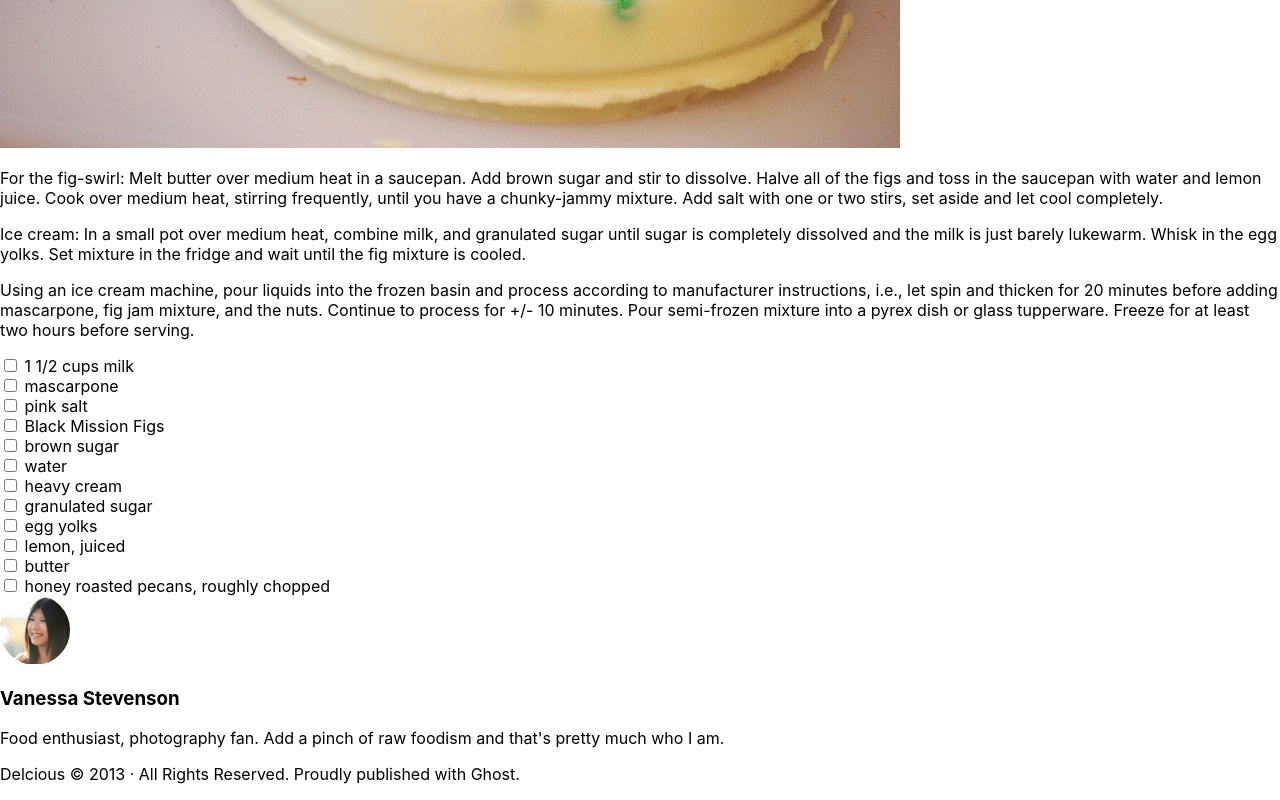
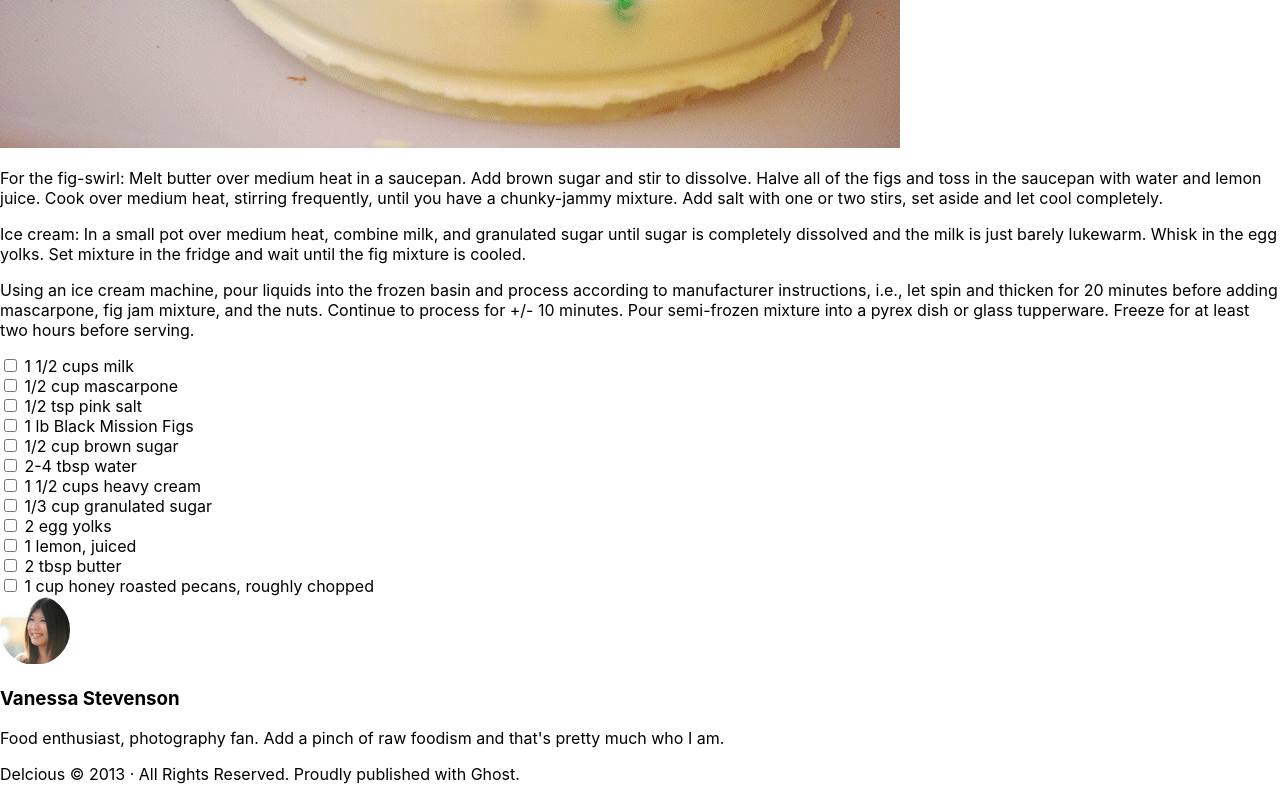
Before and after one commit to scjam/chocolate-pizza-react, a React (Create React App) app: page / in a window 1280 px wide. Shown: the part 651-1451 px from the top of the page. Built offline with nearby package versions, Linux system fonts and the light colour scheme.

Commit message:
fixed array

```diff
--- a/src/IngredientsList.js
+++ b/src/IngredientsList.js
@@ -7,30 +7,51 @@ export default class IngredientsList extends Component {
         {
         name: 'milk',
         amount:'1 1/2 cups'
-    },
-        {name: 'mascarpone',
-        amount: ''},
-        {name: 'pink salt',
-        amount: ''},
-        {name: 'Black Mission Figs',
-        amount: ''},
-        {name: 'brown sugar',
-        amount: ''},
-        {name: 'water',
-        amount: ''},
-        {name: 'heavy cream',
-        amount: ''},
-        {name: 'granulated sugar',
-        amount: ''},
-        {name: 'egg yolks',
-        amount: ''},
-        {name: 'lemon, juiced',
-        amount: ''},
-        {name: 'butter',
-        amount: ''},
-        {name: 'honey roasted pecans, roughly chopped',
-    amount: ''}]
-    // ingredientAmount = [, '1/2 cup ', '1/2 tsp ', '1 lb ', '1/2 cup ', '2-4 tbsp ', '1 1/2 cups ', '1/3 cup', '2 ', '1 ', '2 tbsp ', '1 cup ']
+        },
+        {
+        name: 'mascarpone',
+        amount: '1/2 cup'
+        },
+        {
+        name: 'pink salt',
+        amount: '1/2 tsp'
+        },
+        {
+        name: 'Black Mission Figs',
+        amount: '1 lb'
+        },
+        {
+        name: 'brown sugar',
+        amount: '1/2 cup'
+        },
+        {
+        name: 'water',
+        amount: '2-4 tbsp'
+        },
+        {
+        name: 'heavy cream',
+        amount: '1 1/2 cups'
+        },
+        {
+        name: 'granulated sugar',
+        amount: '1/3 cup'
+        },
+        {
+        name: 'egg yolks',
+        amount: '2'
+        },
+        {
+        name: 'lemon, juiced',
+        amount: '1'
+        },
+        {
+        name: 'butter',
+        amount: '2 tbsp'
+        },
+        {
+        name: 'honey roasted pecans, roughly chopped',
+        amount: '1 cup'
+    }]
 
     render() {
         return (
```
